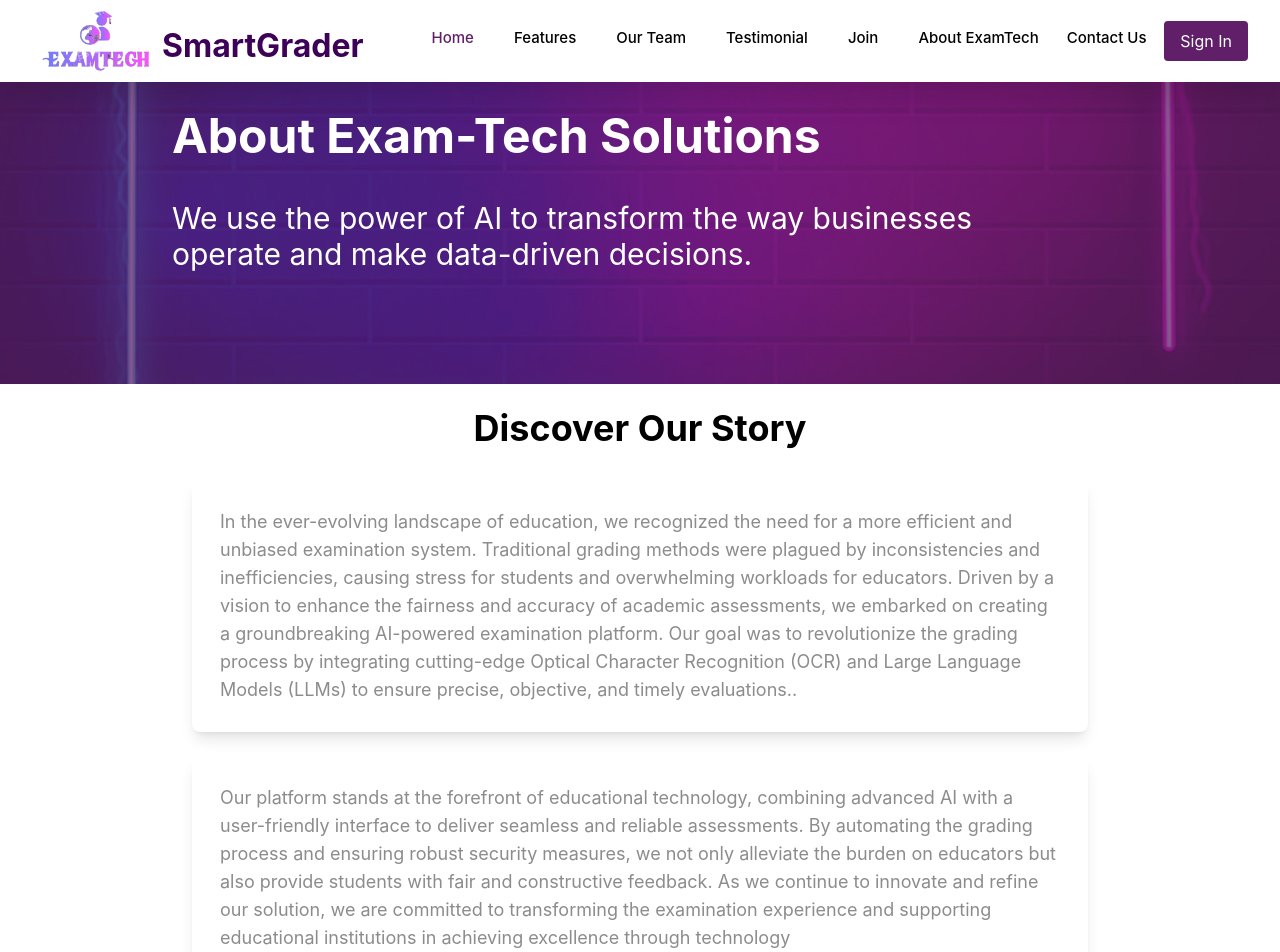
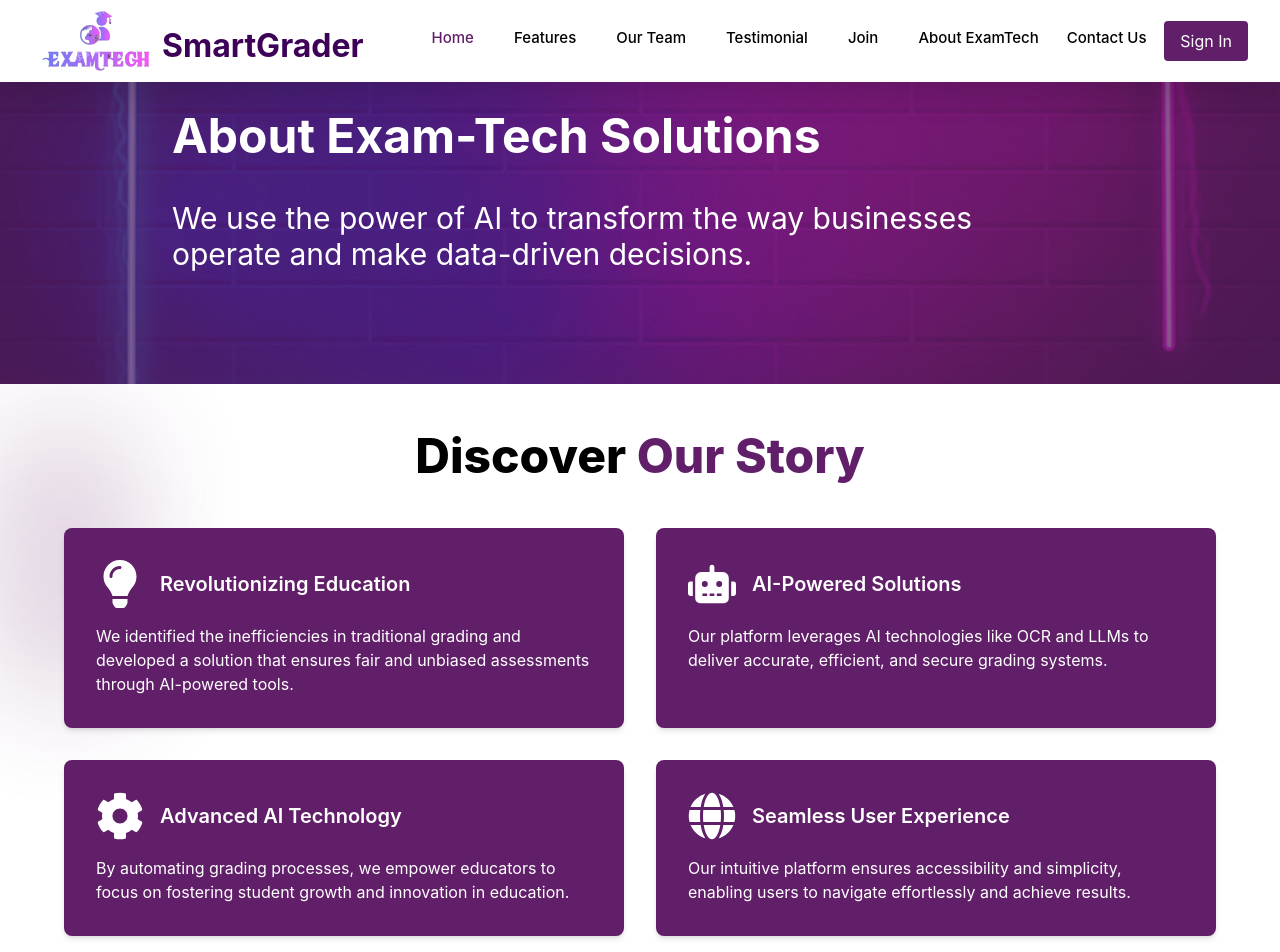
Before and after one commit to Samreentar/mern-stack-website, a Next.js app: page /Aboutus in a window 1280 px wide. Shown: the top 952 px of the page. Built offline with nearby package versions, Linux system fonts and the light colour scheme.

Commit message:
Update Ourstory.jsx

```diff
--- a/src/components/About/Ourstory.jsx
+++ b/src/components/About/Ourstory.jsx
@@ -1,36 +1,90 @@
 import React from "react";
+import { FaLightbulb, FaRobot, FaCog, FaGlobe } from "react-icons/fa";
 
 const Ourstory = () => {
   return (
-    <div className="pt-6 pb-10 bg-gray-50">
-      <div className="container mx-auto px-6 md:px-16">
-        <h1 className="text-2xl md:text-4xl font-bold text-gray-900 mb-8 text-center">
-          Discover Our Story
+    <div className="py-12 bg-gradient-to-b from-gray-50 to-gray-100">
+      {/* Header Section */}
+      <div className="text-center mb-12 relative">
+        <h1 className="text-4xl md:text-5xl font-extrabold text-black relative z-10">
+          Discover <span className="text-[#611F69]">Our Story</span>
         </h1>
-        <div className="space-y-6 text-lg text-lightgrey">
-          <div className="max-w-4xl mx-auto p-6 bg-white rounded-lg shadow-lg transition-transform duration-300 hover:scale-105 hover:border-purple border-4 border-transparent">
-            In the ever-evolving landscape of education, we recognized the need
-            for a more efficient and unbiased examination system. Traditional
-            grading methods were plagued by inconsistencies and inefficiencies,
-            causing stress for students and overwhelming workloads for
-            educators. Driven by a vision to enhance the fairness and accuracy
-            of academic assessments, we embarked on creating a groundbreaking
-            AI-powered examination platform. Our goal was to revolutionize the
-            grading process by integrating cutting-edge Optical Character
-            Recognition (OCR) and Large Language Models (LLMs) to ensure
-            precise, objective, and timely evaluations..
+
+        <div className="absolute inset-0 z-0">
+          <div className="w-32 h-32 bg-[#611F69] rounded-full blur-3xl opacity-30 top-[-20px] left-[calc(50%-16rem)]"></div>
+          <div className="w-32 h-32 bg-[#611F69] rounded-full blur-3xl opacity-30 top-[10px] right-[calc(50%-16rem)]"></div>
+        </div>
+      </div>
+
+      {/* Cards Section */}
+      <div className="container mx-auto px-6 md:px-16 grid grid-cols-1 md:grid-cols-2 gap-8">
+        {/* Card 1 */}
+        <div
+          className="p-8 rounded-lg shadow-md transform transition-transform duration-300 hover:scale-105 hover:shadow-[0_8px_24px_rgba(97,31,105,0.6)]"
+          style={{ backgroundColor: "#611F69" }} // Purple background
+        >
+          <div className="flex items-center space-x-4">
+            <FaLightbulb className="text-white text-5xl" />
+            <h2 className="text-xl font-semibold text-white">
+              Revolutionizing Education
+            </h2>
           </div>
-          <div className="max-w-4xl mx-auto p-6 bg-white rounded-lg shadow-lg transition-transform duration-300 hover:scale-105 hover:border-purple border-4 border-transparent">
-            Our platform stands at the forefront of educational technology,
-            combining advanced AI with a user-friendly interface to deliver
-            seamless and reliable assessments. By automating the grading process
-            and ensuring robust security measures, we not only alleviate the
-            burden on educators but also provide students with fair and
-            constructive feedback. As we continue to innovate and refine our
-            solution, we are committed to transforming the examination
-            experience and supporting educational institutions in achieving
-            excellence through technology
+          <p className="mt-4 text-white">
+            We identified the inefficiencies in traditional grading and
+            developed a solution that ensures fair and unbiased assessments
+            through AI-powered tools.
+          </p>
+        </div>
+
+        {/* Card 2 */}
+        <div
+          className="p-8 rounded-lg shadow-md transform transition-transform duration-300 hover:scale-105 hover:shadow-[0_8px_24px_rgba(97,31,105,0.6)]"
+          style={{ backgroundColor: "#611F69" }} // Purple background
+        >
+          <div className="flex items-center space-x-4">
+            <FaRobot className="text-white text-5xl" />
+            <h2 className="text-xl font-semibold text-white">
+              AI-Powered Solutions
+            </h2>
           </div>
+          <p className="mt-4 text-white">
+            Our platform leverages AI technologies like OCR and LLMs to deliver
+            accurate, efficient, and secure grading systems.
+          </p>
+        </div>
+
+        {/* Card 3 */}
+        <div
+          className="p-8 rounded-lg shadow-md transform transition-transform duration-300 hover:scale-105 hover:shadow-[0_8px_24px_rgba(97,31,105,0.6)]"
+          style={{ backgroundColor: "#611F69" }} // Purple background
+        >
+          <div className="flex items-center space-x-4">
+            <FaCog className="text-white text-5xl" />
+            <h2 className="text-xl font-semibold text-white">
+              Advanced AI Technology
+            </h2>
+          </div>
+          <p className="mt-4 text-white">
+            By automating grading processes, we empower educators to focus on
+            fostering student growth and innovation in education.
+          </p>
+        </div>
+
+        {/* Card 4 */}
+        <div
+          className="p-8 rounded-lg shadow-md transform transition-transform duration-300 hover:scale-105 hover:shadow-[0_8px_24px_rgba(97,31,105,0.6)]"
+          style={{ backgroundColor: "#611F69" }} // Purple background
+        >
+          <div className="flex items-center space-x-4">
+            <FaGlobe className="text-white text-5xl" />
+            <h2 className="text-xl font-semibold text-white">
+              Seamless User Experience
+            </h2>
+          </div>
+          <p className="mt-4 text-white">
+            Our intuitive platform ensures accessibility and simplicity,
+            enabling users to navigate effortlessly and achieve results.
+          </p>
         </div>
       </div>
     </div>
```
